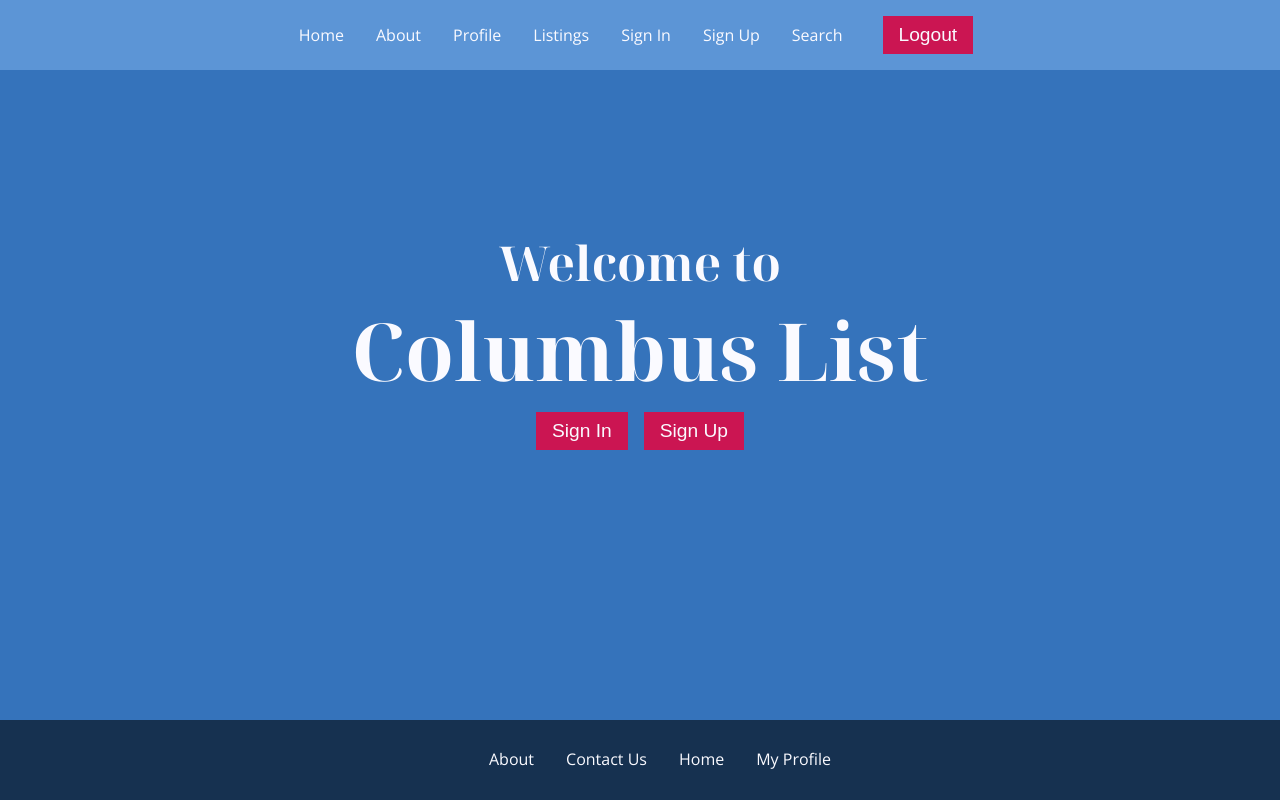
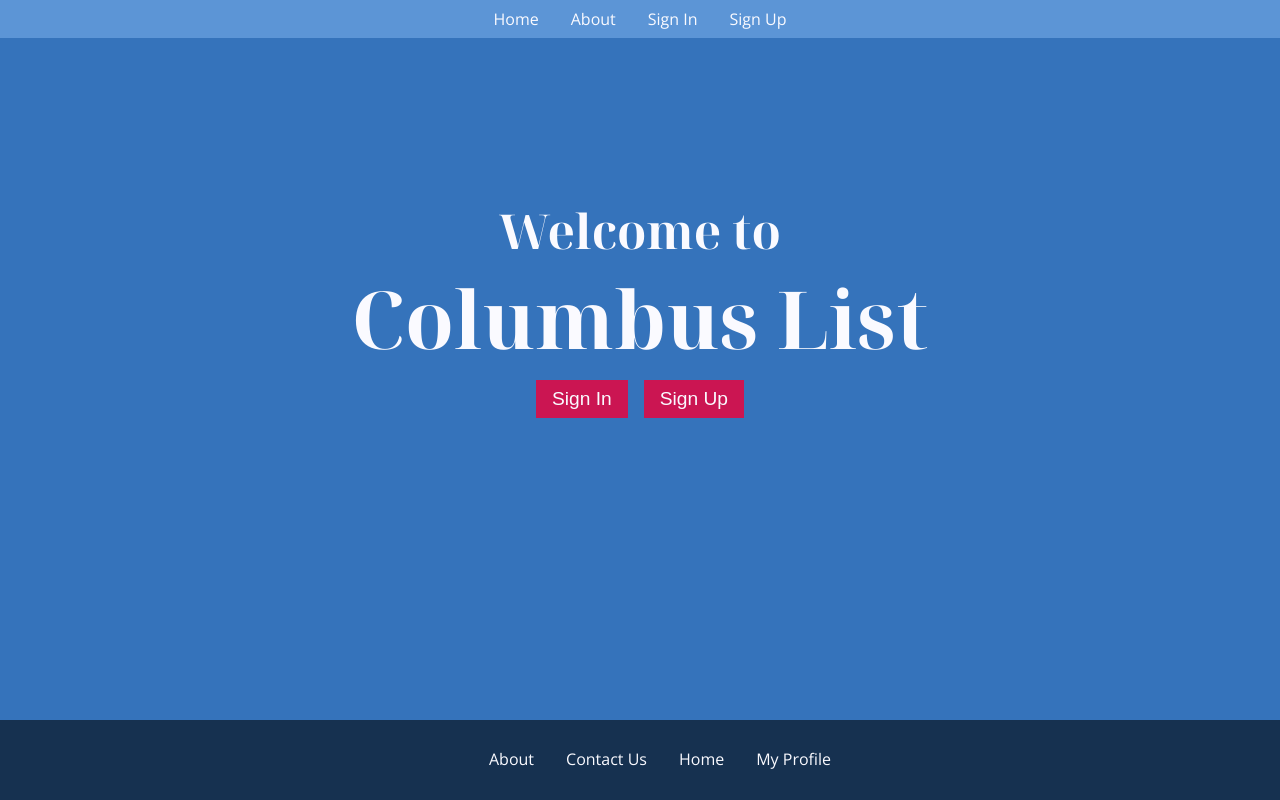
Before and after one commit to sjonesdev/CSC4330ProjectGroupE, a React (Create React App) app in the folder client/: page / in a window 1280 px wide. Shown: the top 800 px of the page. Built offline with nearby package versions, Linux system fonts and the light colour scheme.

Commit message:
added price to listing preview and made navbar change for signed in vs not

```diff
--- a/client/src/App.tsx
+++ b/client/src/App.tsx
@@ -52,6 +52,38 @@ class App extends React.Component<Object, AppState> {
     this.setSignedIn(false);
   }
 
+  getLinks() {
+    if(this.state.signedIn) {
+      return (
+        <>
+          <li>
+            <Link to="/profile">Profile</Link>
+          </li>
+          <li>
+            <Link to="/search">Search</Link>
+          </li>
+          <li>
+            <button
+                onClick={this.handleLogout}>
+              Logout
+            </button>
+          </li>
+        </>
+      );
+    } else {
+      return (
+        <>
+          <li>
+            <Link to="/signin">Sign In</Link>
+          </li>
+          <li>
+            <Link to="/signup">Sign Up</Link>
+          </li>
+        </>
+      );
+    }
+  }
+
   render() {
     return (
       <Router>
@@ -63,27 +95,7 @@ class App extends React.Component<Object, AppState> {
             <li>
               <Link to="/about">About</Link>
             </li>
-            <li>
-              <Link to="/profile">Profile</Link>
-            </li>
-            <li>
-              <Link to="/listing">Listings</Link>
-            </li>
-            <li>
-              <Link to="/signin">Sign In</Link>
-            </li>
-            <li>
-              <Link to="/signup">Sign Up</Link>
-            </li>
-            <li>
-              <Link to="/search">Search</Link>
-            </li>
-            <li>
-              <button
-                  onClick={this.handleLogout}>
-                Logout
-              </button>
-            </li>
+            {this.getLinks()}
           </ul>
         </nav>
 
--- a/client/src/components/common/ListingPreview.tsx
+++ b/client/src/components/common/ListingPreview.tsx
@@ -13,6 +13,7 @@ class ListingPreview extends React.Component<ListingProps, any> {
                 <h3 className="preview-title">{this.props.title}</h3>
                 {/* <h4 className="preview-post-date"></h4> */}
                 <p className="preview-desc">{this.props.desc}</p>
+                <span className='price'>{this.props.price}</span>
             </div>
         );
     }
```
